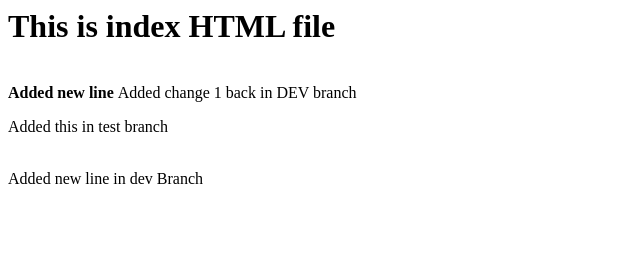
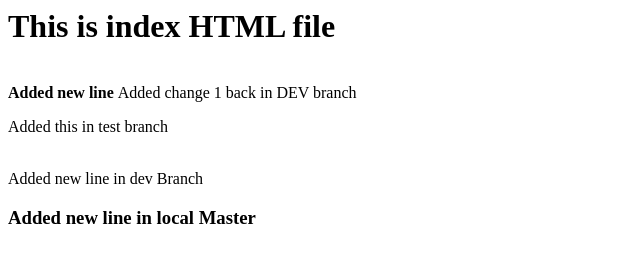
Before and after one commit to prudvee0506/testgitrepo, a plain HTML site: page index.html in a window 1280 px wide. Shown: the whole page, without its empty margins (0-640 px from the left). Drawn offline with Linux system fonts and the light colour scheme.

Commit message:
update in local branch

```diff
--- a/index.html
+++ b/index.html
@@ -3,5 +3,6 @@
 		<h1> This is index HTML file</h1> <br/>
 		<b> Added new line </b> Added change 1 back in DEV branch <p> Added this in test branch </p> <br/>
 		Added new line in dev Branch
+		<h3>Added new line in local Master </h3>
 	</body>
 </html>
```
